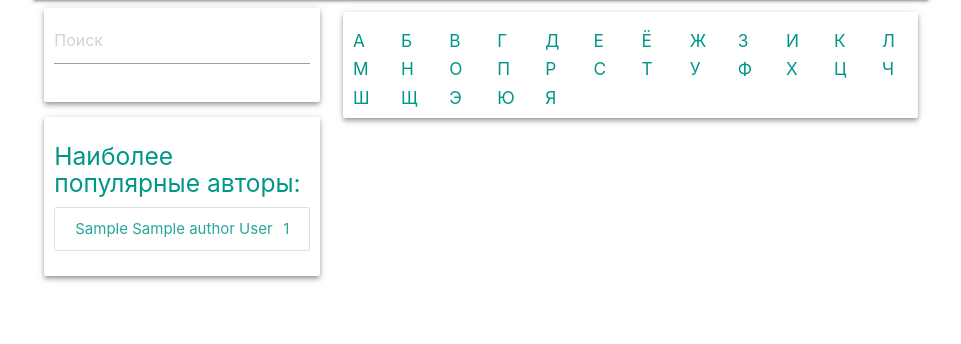
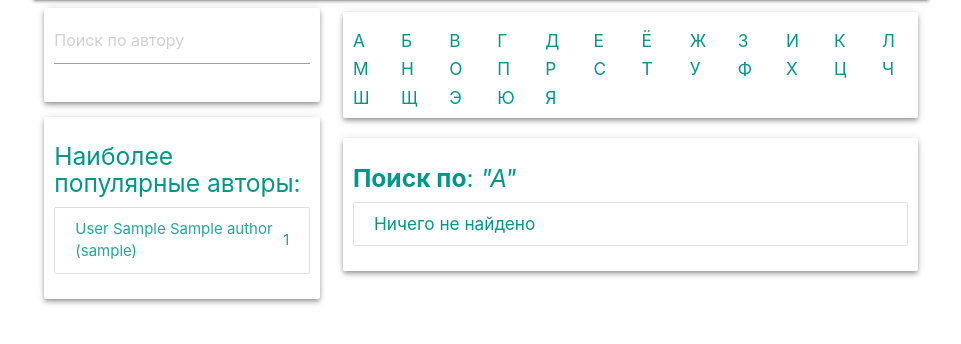
Before and after one commit to daboggg/mylibrary, a Django app: a page that uses library/templates/library/authors.html in a window 1280 px wide. Shown: the part 64-408 px from the top of the page, without its empty margins (159-1120 px from the left). Run offline with Django 5.2, Linux system fonts and the light colour scheme; tables that the repository leaves empty hold one stand-in row (values such as "Sample post"); parts of the project's set-up code (start-up, migrations or seed data) failed here and were passed over; some libraries are stand-ins or nearby versions.

Commit message:
page authors.html v2

```diff
--- a/library/templates/library/authors.html
+++ b/library/templates/library/authors.html
@@ -6,12 +6,12 @@
 {% endblock %}
 
 {% block sidebar %}
-
+    {# поиск#}
     <div class="card z-depth-2">
         <div class="pxy-1 teal-text">
             <form method="get" class="row">
                 <div class=" col s12">
-                    <input placeholder="Поиск" name="q" id="search" type="text">
+                    <input placeholder="Поиск по автору" name="q" id="search" type="text">
                 </div>
             </form>
         </div>
@@ -21,8 +21,8 @@
         <div class="pxy-1 teal-text">
             <h5>Наиболее популярные авторы:</h5>
             <div class="collection">
-                {% get_authors 'most_popular' as authors %}
-                {% for author in authors %}
+                {% get_authors 'most_popular' as most_popular_authors %}
+                {% for author in most_popular_authors %}
                     <a href="#" class="collection-item">
                         <div class="valign-wrapper" style="display: flex; justify-content: space-between">
                             <span>{{ author|get_author_name }}</span>
@@ -40,12 +40,35 @@
         {% get_alphabet_for_search_author as alphabet %}
         <h6 class="row pxy-1">
             {% for letter in  alphabet %}
-                <a href="#"><span class="mt-1 col s1 pxy-1 teal-text">{{ letter }}</span></a>
+                <a href="{% url 'library:authors' %}?letter={{ letter }}"><span
+                        class="mt-1 col s1 pxy-1 teal-text">{{ letter }}</span></a>
             {% endfor %}
         </h6>
+    </div>
 
 
+    {% if query %}
+    	<div class="card z-depth-2">
+        <div class="pxy-1 teal-text">
+            <div class="center-align">{% pagination %}</div>
+            <h5><b>Поиск по</b>: <i>"{{ query }}"</i></h5>
+            <div class="collection">
+                {% for author in authors %}
+                    <a href="#" class="collection-item"><h6>{{ author|get_author_name }}</h6>
+{#                        <div class="valign-wrapper" style="display: flex; justify-content: space-between">#}
+{#                            <span>{{ author|get_author_name }}</span>#}
+{#                            <span>{{ author.book_count }}</span>#}
+{#                        </div>#}
+                    </a>
+                {% empty %}
+                    <h6 class="collection-item">Ничего не найдено</h6>
+                {% endfor %}
+            </div>
+            <div class="center-align">{% pagination %}</div>
+        </div>
     </div>
+    {% endif %}
+
     {#    <h5 class="center-align teal-text">{{ content_name|capfirst }}: {{ paginator.count }} кн.</h5>#}
     {#    {% for book in books %}#}
     {#        <div class="card horizontal row valign-wrapper teal-text z-depth-2">#}
--- a/library/templatetags/library_tags.py
+++ b/library/templatetags/library_tags.py
@@ -57,11 +57,12 @@ def get_total_books():
 
 @register.filter
 def get_author_name(author: Author):
+    nickname = f'({author.nickname})' if author.nickname else ''
     if author.first_name and author.last_name:
         if author.middle_name:
-            return f'{author.first_name} {author.middle_name} {author.last_name}'
+            return f'{author.last_name} {author.first_name} {author.middle_name} {nickname}'
         else:
-            return f'{author.first_name} {author.last_name}'
+            return f'{author.last_name} {author.first_name} {nickname}'
     elif author.nickname:
         return author.nickname
     else:
--- a/library/views.py
+++ b/library/views.py
@@ -8,7 +8,7 @@ from django.contrib.postgres.search import SearchVector, SearchQuery, SearchRank
 from django.core.exceptions import ValidationError
 from django.core.files.base import ContentFile
 from django.db import transaction, IntegrityError
-from django.db.models import Count
+from django.db.models import Count, Q
 from django.http import FileResponse
 from django.shortcuts import get_object_or_404
 from django.urls import reverse_lazy
@@ -29,11 +29,21 @@ log = logging.getLogger(__name__)
 class AuthorsView(ListView):
     model = Author
     template_name = 'library/authors.html'
-    # context_object_name = 'authors'
+    context_object_name = 'authors'
     extra_context = {'title': 'Авторы'}
+    paginate_by = 1
 
-    # def get_queryset(self):
-    #     return Author.objects.annotate(book_count=Count('books')).order_by('-book_count')
+    def get_queryset(self):
+        if letter := self.request.GET.get('letter'):
+            self.extra_context['query'] = letter
+            return Author.objects.filter(Q(last_name__istartswith=letter) | Q(nickname__istartswith=letter))
+        elif q := self.request.GET.get('q'):
+            self.extra_context['query'] = q
+            vector = SearchVector('last_name','first_name', 'nickname')
+            query = SearchQuery(q)
+            return Author.objects.annotate(search=vector).filter(search=query)
+        self.extra_context['query'] = ''
+        return []
 
 
 class HomeView(ListView):
```
